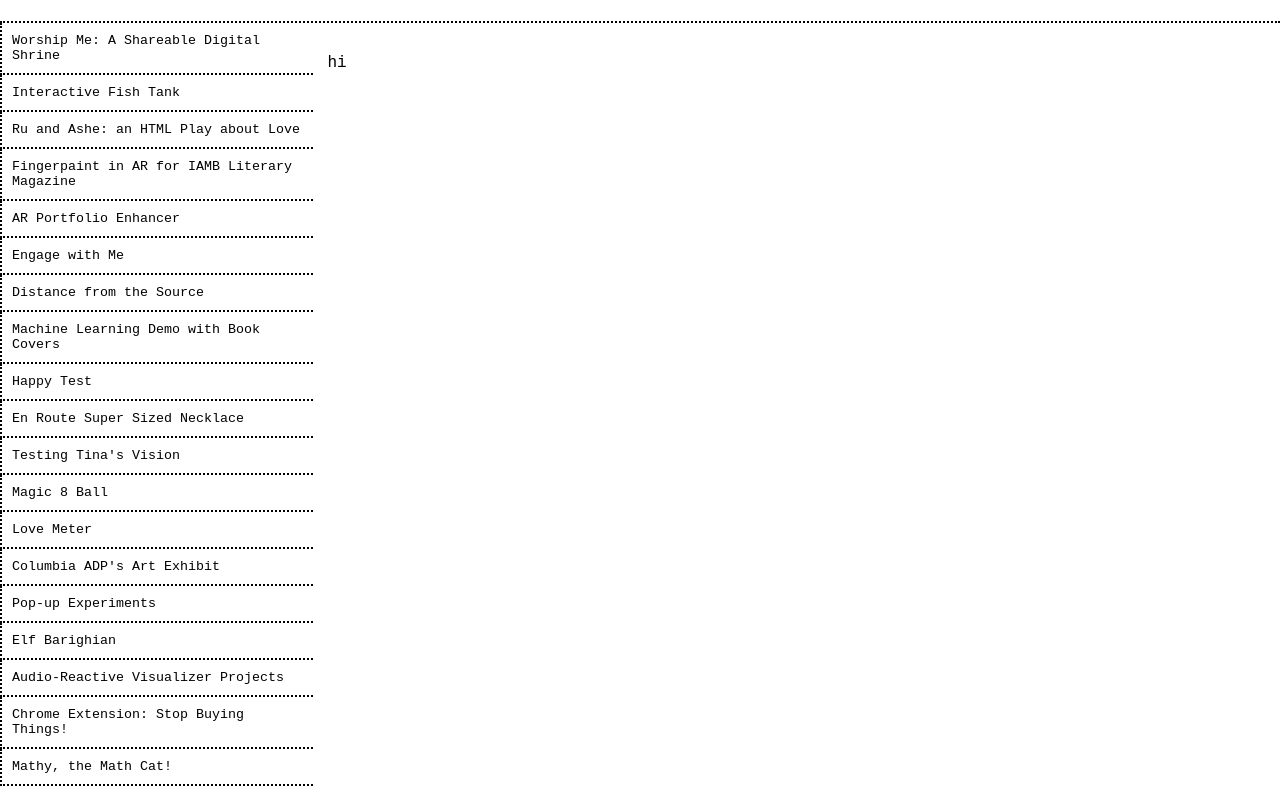
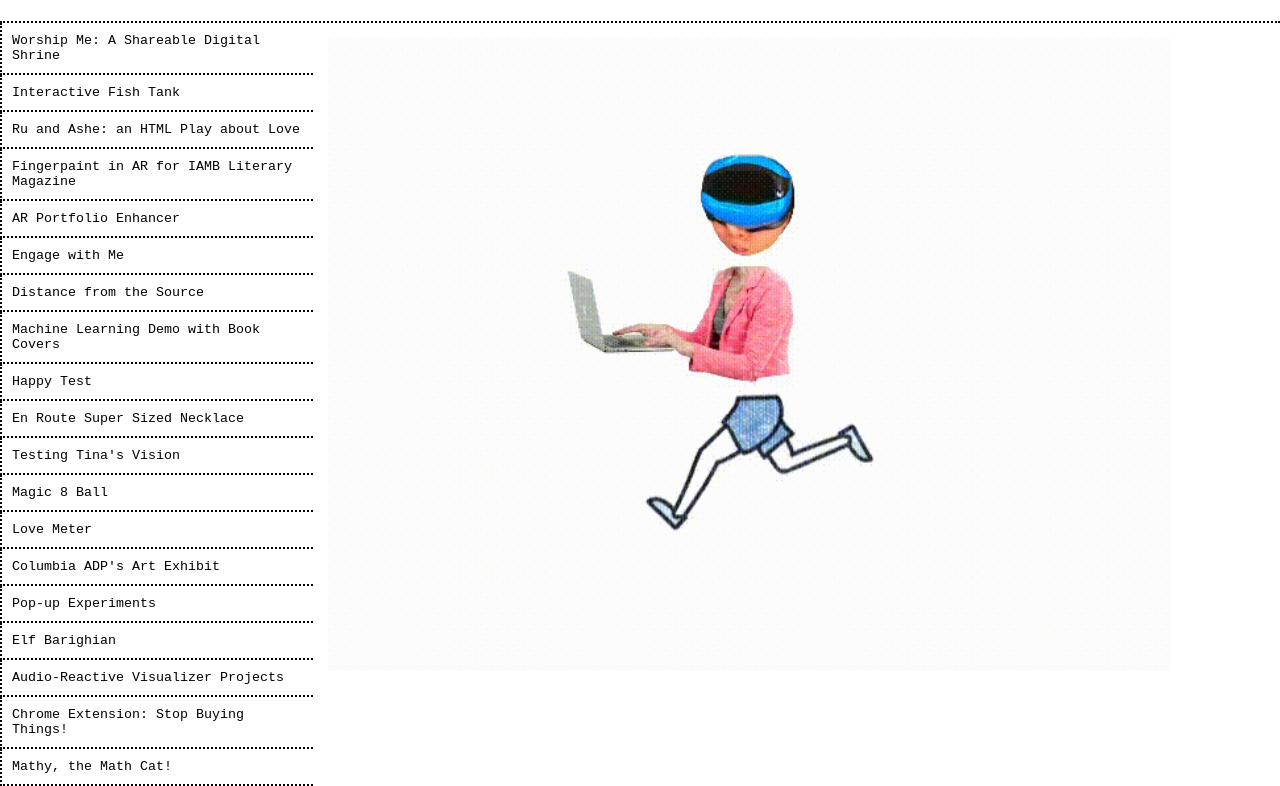
Before and after one commit to ttarigh/art.tina.zone, a plain HTML site: page index.html in a window 1280 px wide. Shown: the part 89-875 px from the top of the page. Drawn offline with Linux system fonts and the light colour scheme.

Commit message:
home gif

```diff
--- a/index.html
+++ b/index.html
@@ -80,7 +80,7 @@
         <button data-content="content19">Mathy, the Math Cat!</button>
       </div>
       <div class="content">
-        <p id="noncontent">hi</p>
+        <img id="noncontent" src="home.gif" alt="">
         <div id="content1" class="content-section">
           <h2>Content 1</h2>
           <p>
--- a/style.css
+++ b/style.css
@@ -3,6 +3,9 @@ body {
     font-family: Arial, sans-serif;
 }
 
+#noncontent{
+  width:90%;
+}
 header {
     background-color: white;
     padding: 15px;
```
Also changed, not shown: home.gif (added).
